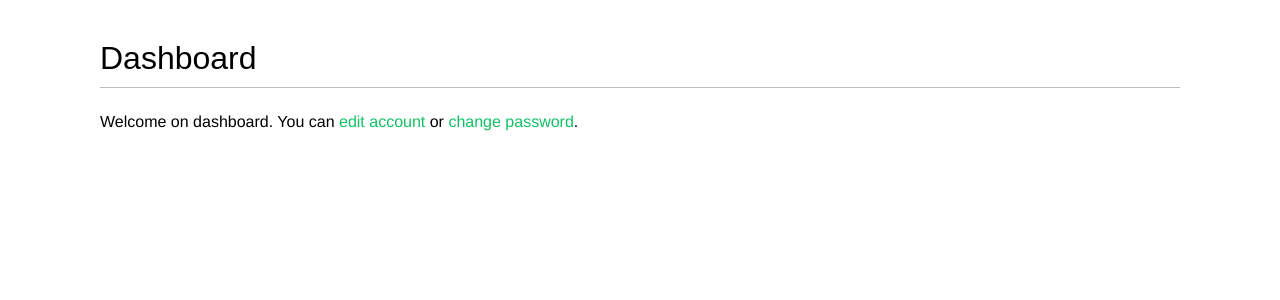
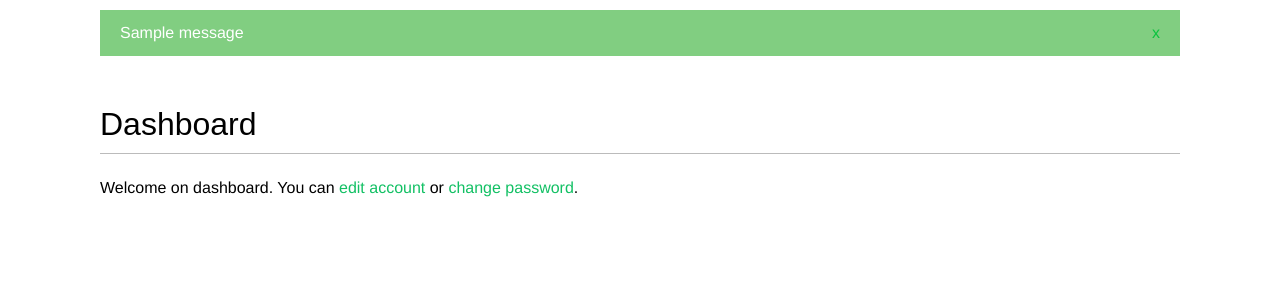
Before and after one commit to wwainkrk/python_tutorials, a Django app: page /account/ in a window 1280 px wide. Shown: the part 48-348 px from the top of the page. Run offline with Django 3.2, Linux system fonts and the light colour scheme; a user stored in the database is signed in; tables that the repository leaves empty hold one stand-in row (values such as "Sample post"); one stand-in notice (Sample message) is shown; some web fonts are replaced.

Commit message:
Messages section in edit view and base template

```diff
--- a/django_book/bookmarks/account/templates/base.html
+++ b/django_book/bookmarks/account/templates/base.html
@@ -31,6 +31,16 @@
             {% endif %}
         </span>
     </div>
+    {% if messages %}
+        <ul class="messages">
+            {% for message in messages %}
+                <li class="{{ message.tags }}">
+                    {{ message|safe }}
+                    <a href="#" class="close">x</a>
+                </li>
+            {% endfor %}
+        </ul>
+    {% endif %}
     <div id="content">
         {% block content %}
         {% endblock %}
--- a/django_book/bookmarks/account/views.py
+++ b/django_book/bookmarks/account/views.py
@@ -4,6 +4,7 @@ from django.contrib.auth import login, authenticate
 from django.http import HttpResponse
 from django.contrib.auth.decorators import login_required
 from .models import Profile
+from django.contrib import messages
 # Create your views here.
 
 
@@ -68,6 +69,9 @@ def edit(request):
         if user_form.is_valid() and profile_form.is_valid():
             user_form.save()
             profile_form.save()
+            messages.success(request, 'Update profile finished successfully.')
+        else:
+            messages.error(request, 'We found error during update profile.')
     else:
         user_form = UserEditForm(instance=request.user)
         profile_form = ProfileEditForm(instance=request.user.profile)
```
